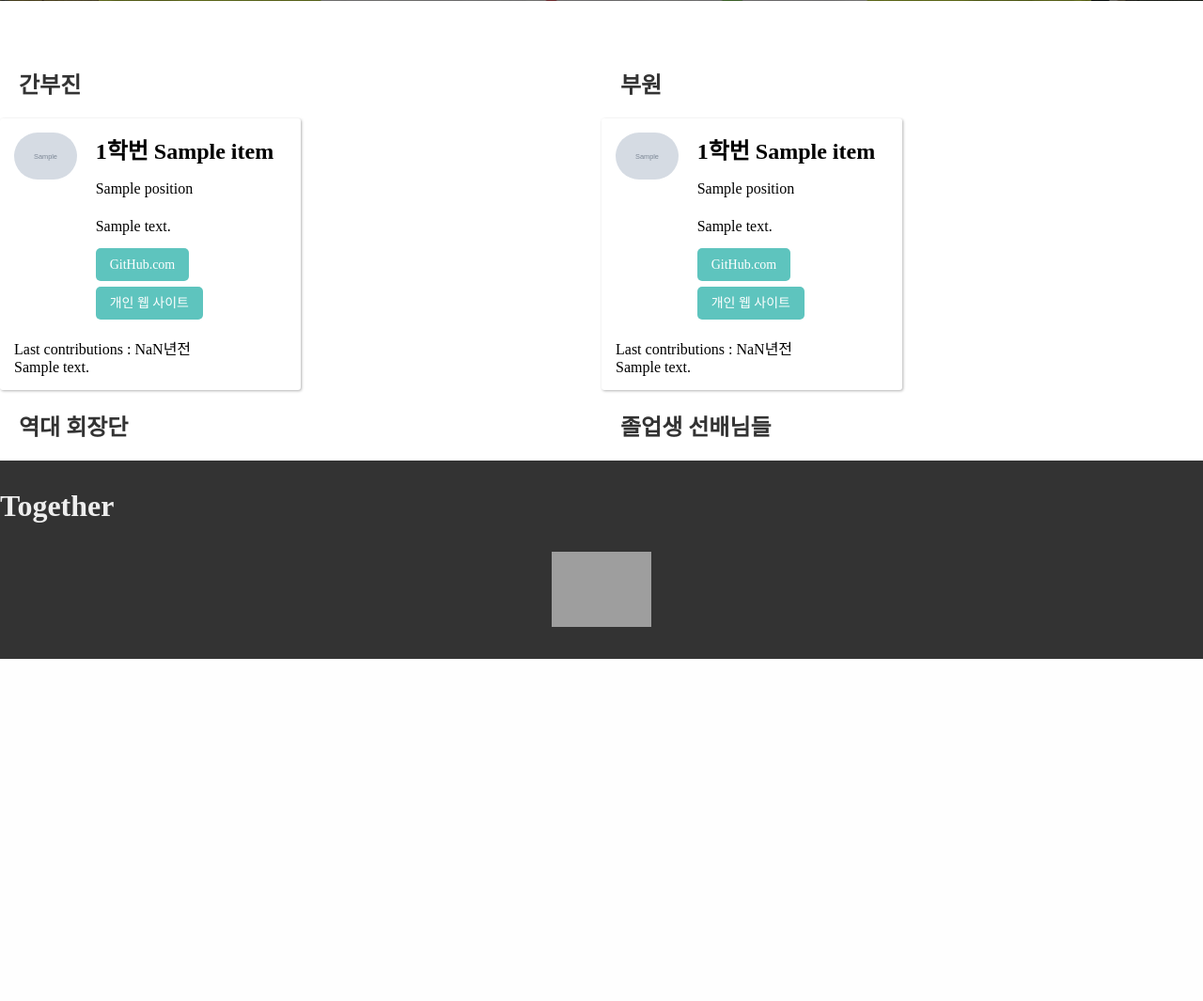
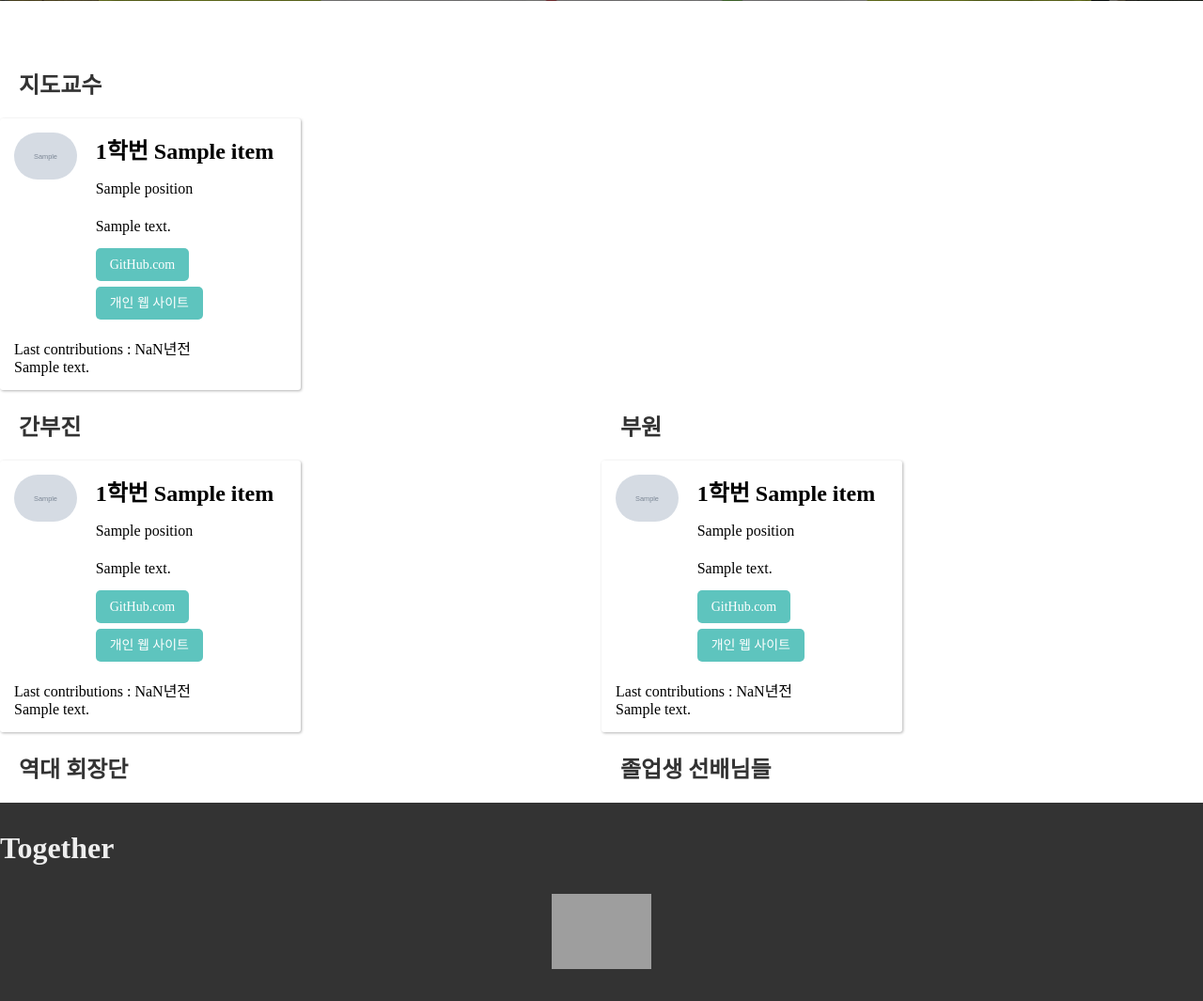
Before and after one commit to KMU-WINK/kmu-wink-official, a Django app: template templates/members.html in a window 1280 px wide. Shown: the part 599-1664 px from the top of the page at 94% size. Before the commit the page ends 1300 px from the top, so only its background shows below. Run offline with Django 3.2, Linux system fonts and the light colour scheme; the template is opened without the code that fills it: most values are stand-ins (such as "Sample title", 1, 10 or a date in 2020); grey boxes marked "Sample" are stand-in pictures; some libraries are stand-ins or nearby versions; some web fonts are replaced; grey boxes are pictures that could not be loaded.

Commit message:
지도교수, 선배님들 추가

```diff
--- a/account/models.py
+++ b/account/models.py
@@ -43,6 +43,7 @@ class UserManager(BaseUserManager):
         return user
 
 POSITION_CHOICE = [
+    (20, '지도 교수'),
     (12, '이전 회장'),
     (11, '이전 부회장'),
     (10, '이전 간부'),
--- a/templates/component/human_card.html
+++ b/templates/component/human_card.html
@@ -5,9 +5,14 @@
             <ul>
                 <li class="name">{{ item.student_num }}학번 {{ item.name }}</li>
 
-                {% if item.position %}
-                <li>{{ item.position }}</li>
+                {% if item.prev_position %}
+                    <li>{{ item.prev_position }}</li>
+                {% else %}
+                    {% if item.position %}
+                    <li>{{ item.position }}</li>
+                    {% endif %}
                 {% endif %}
+
 
                 {% if item.description %}
                 <li>{{ item.description }}</li>
--- a/templates/members.html
+++ b/templates/members.html
@@ -1,6 +1,17 @@
 {% extends 'base.html' %}
 {% block container %}
     {% include 'component/banner.html' %}
+        <section class="container member_section">
+        <div>
+            <h1>지도교수</h1>
+            <div class="card_section">
+                {% for item in profesor %}
+                    {% include 'component/human_card.html' %}
+                {% endfor %}
+            </div>
+        </div>
+    </section>
+
     <section class="container member_section">
         <div>
             <h1>간부진</h1>
@@ -25,6 +36,9 @@
         <div>
             <h1>역대 회장단</h1>
             <div class="card_section">
+                {% for item in prev_staff %}
+                    {% include 'component/human_card.html' %}
+                {% endfor %}
 
             </div>
         </div>
@@ -32,6 +46,9 @@
         <div>
             <h1>졸업생 선배님들</h1>
             <div class="card_section">
+                {% for item in prev_member %}
+                    {% include 'component/human_card.html' %}
+                {% endfor %}
 
             </div>
         </div>
```
Also changed, not shown: account/views.py (+11 -9 lines).
